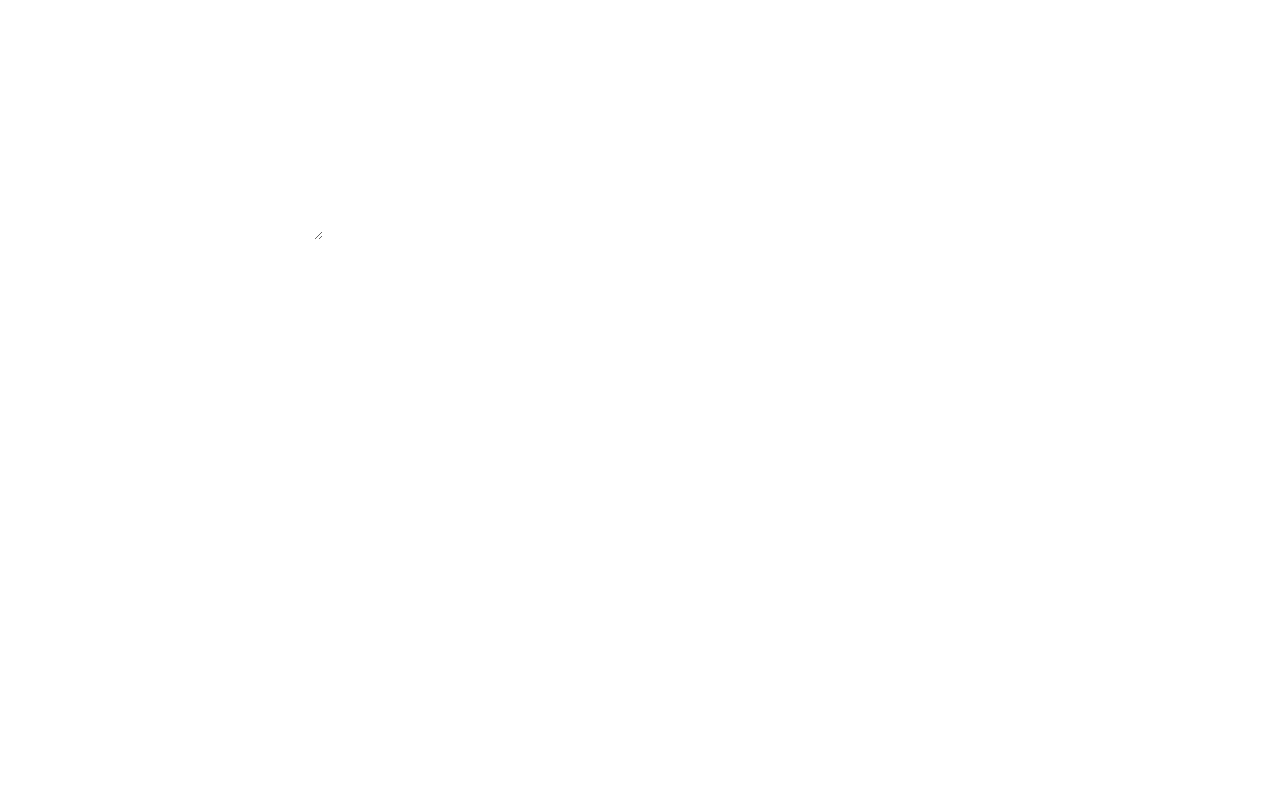
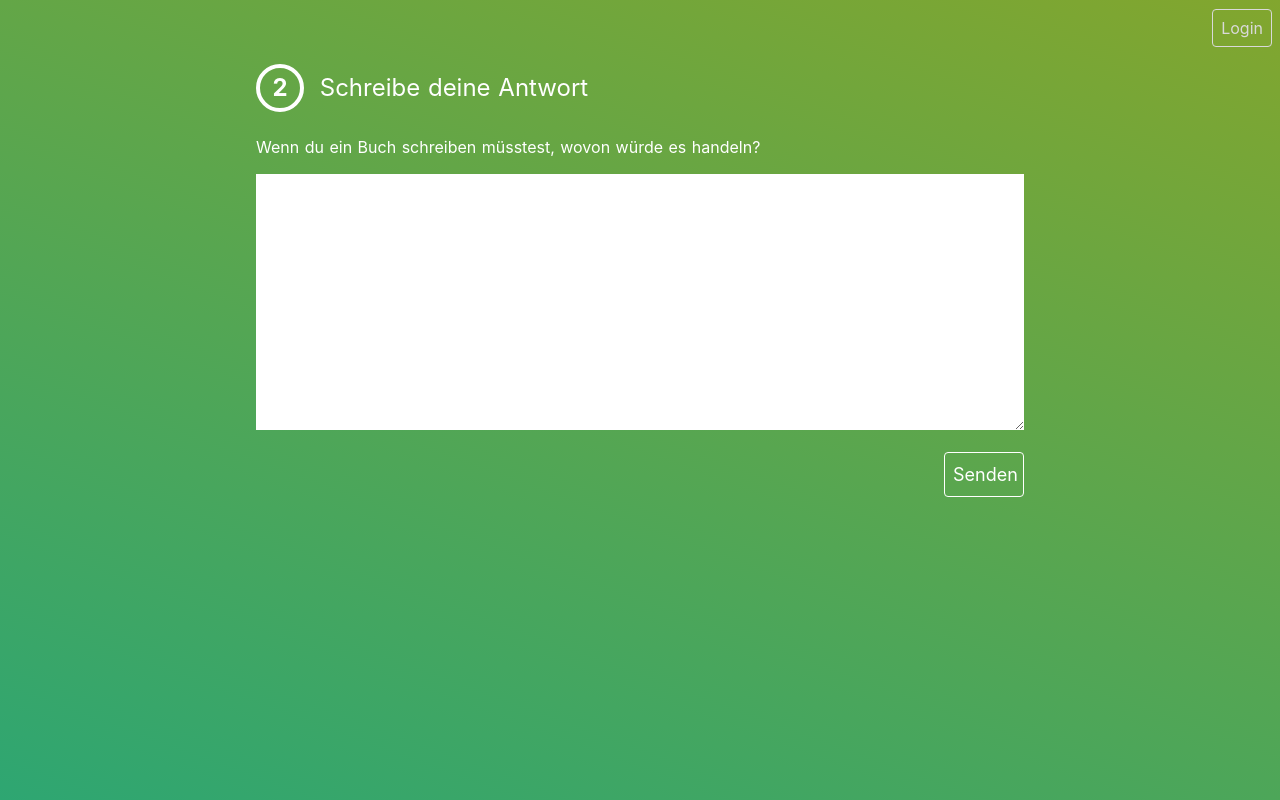
Before and after one commit to The-Penguin-Circle/chat-frontend, a Nuxt app: page /question-response in a window 1280 px wide. Built offline with nearby package versions, Linux system fonts and the light colour scheme.

Commit message:
Style question-response

```diff
--- a/components/select-question/QuestionList.vue
+++ b/components/select-question/QuestionList.vue
@@ -45,7 +45,7 @@ export default {
       if (id === 'rand') {
         id = Math.floor(Math.random() * this.questions.length + 1)
       }
-      this.$store.commit('chat/set', { prop: 'selectedQuestion', value: id })
+      //this.$store.commit('chat/set', { prop: 'selectedQuestion', value: id })
     }
   }
 }
--- a/pages/question-response/index.vue
+++ b/pages/question-response/index.vue
@@ -1,9 +1,36 @@
 <template>
-  <div class="question-response">
-    <div class="selectedQuestion">
+  <div class="containerbg w-full min-h-screen h-full">
+
+    <div class="pt-4 pr-2 text-right">
+      <div class="border border-whhgrey inline rounded p-2 text-whhgrey">
+        Login
+      </div>
     </div>
-    <textarea v-model="questionResponse" cols="30" rows="10">
-    </textarea>
+
+    <div class="text-left sm:ml-20 lg:ml-64 mx-6 my-6">
+      <div class="border-4 border-white font-bold p-2 text-2xl text-white text-center inline-block w-12 h-12 leading-6 rounded-full">2</div>
+      <div class="text-2xl text-white inline ml-2">
+        Schreibe deine Antwort
+      </div>
+    </div>
+
+    <div class="text-white text-left mx-6 my-2 sm:mx-20 lg:mx-64 leading-snug">
+      Wenn du ein Buch schreiben müsstest, wovon würde es handeln?
+    </div>
+
+    <div class="sm:mx-20 lg:mx-64 mx-2 mt-4">
+      <textarea v-model="questionResponse" class="h-64 p-4 w-full">
+      </textarea>
+    </div>
+
+    <div class="text-right sm:px-20 lg:px-64 px-2 mt-4">
+      <button
+          @click="startChatWithQuestion('rand')"
+          class="text-white text-lg border rounded border-white p-2 w-20 hover:bg-white hover:text-whhgreen"
+        >
+          Senden
+      </button>
+    </div>
 
   </div>
 </template>
@@ -24,4 +51,10 @@ export default {
 </script>
 
 <style>
+.containerbg {
+  margin: 0 auto;
+  text-align: center;
+  background-color: #339933;
+  background-image: linear-gradient(20deg, #2EA672 0%, #82A62E 100%);
+}
 </style>
```
